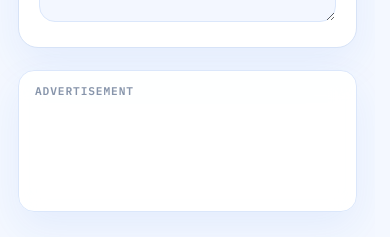
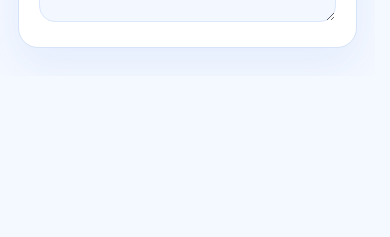
Before and after one commit to arunmettle/utility-hub, a React (Vite) app: page /base64-studio in a window 390 px wide. Shown: the part 1379-1616 px from the top of the page. After the commit the page ends 1455 px from the top, so only its background shows below. Built offline with nearby package versions, Linux system fonts and the light colour scheme; no server answers.

Commit message:
refactor: reduce fixed adsense slot footprint

```diff
--- a/src/index.css
+++ b/src/index.css
@@ -569,6 +569,7 @@ textarea {
 
 .tool-page {
   position: relative;
+  padding-bottom: 148px;
 }
 
 .hero-band {
@@ -812,13 +813,14 @@ textarea {
 
 .ad-slot--floating {
   position: fixed;
-  right: 28px;
-  bottom: 24px;
+  right: 20px;
+  bottom: 20px;
   z-index: 18;
-  width: min(290px, calc(100vw - 36px));
-  min-height: 118px;
-  padding: 14px 16px;
+  width: min(228px, calc(100vw - 40px));
+  min-height: 92px;
+  padding: 12px 14px;
   backdrop-filter: blur(12px);
+  box-shadow: 0 10px 26px rgba(15, 23, 42, 0.16);
 }
 
 .ad-slot--fallback {
@@ -830,7 +832,7 @@ textarea {
 }
 
 .ad-slot--floating .ad-slot__unit {
-  min-height: 92px;
+  min-height: 72px;
 }
 
 .action-button {
@@ -1773,8 +1775,9 @@ textarea {
   }
 
   .ad-slot--floating {
-    right: 18px;
-    bottom: 18px;
+    right: 16px;
+    bottom: 16px;
+    width: min(208px, calc(100vw - 32px));
   }
 }
 
@@ -1833,10 +1836,11 @@ textarea {
   }
 
   .ad-slot--floating {
-    position: static;
-    width: 100%;
-    min-height: 88px;
-    margin-top: -6px;
+    display: none;
+  }
+
+  .tool-page {
+    padding-bottom: 0;
   }
 }
 
```
